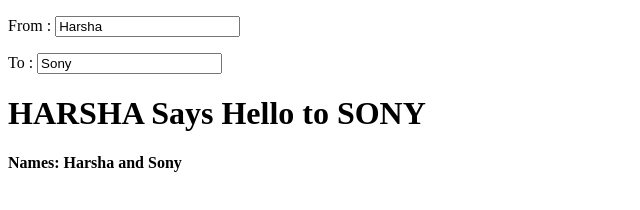
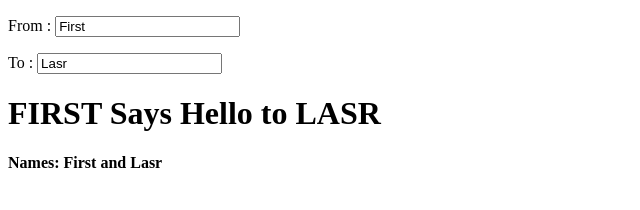
Before and after one commit to harshadil1/testAngular, a plain HTML site: page index.html in a window 1280 px wide. Shown: the whole page, without its empty margins (0-640 px from the left). Drawn offline with Linux system fonts and the light colour scheme.

Commit message:
untrack test

```diff
--- a/index.html
+++ b/index.html
@@ -4,7 +4,6 @@
         <script src="angular.min.js" type="text/javascript"></script>
     </head>
     <body>
-
         <div ng-app="myApp" ng-controller="myCtrl" >
             <p>From : <input type="text" ng-model="fname"></p>
             <p>To : <input type="text" ng-model="tname"></p>
@@ -14,8 +13,8 @@
         <script>
             var app = angular.module('myApp', []);
             app.controller('myCtrl', function($scope) {
-                $scope.fname = 'Harsha';
-                $scope.tname = 'Sony';
+                $scope.fname = 'First';
+                $scope.tname = 'Lasr';
                 $scope.fullname = function() {
                     return  $scope.fname + ' and ' + $scope.tname;
                 }
```
